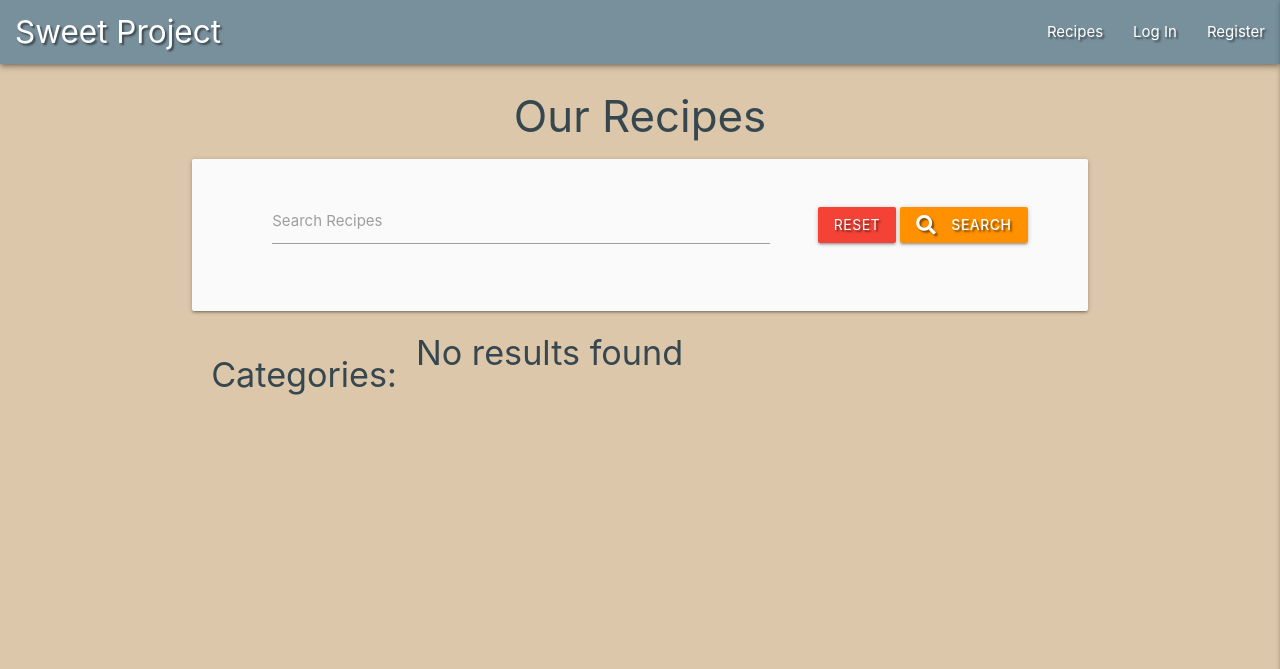
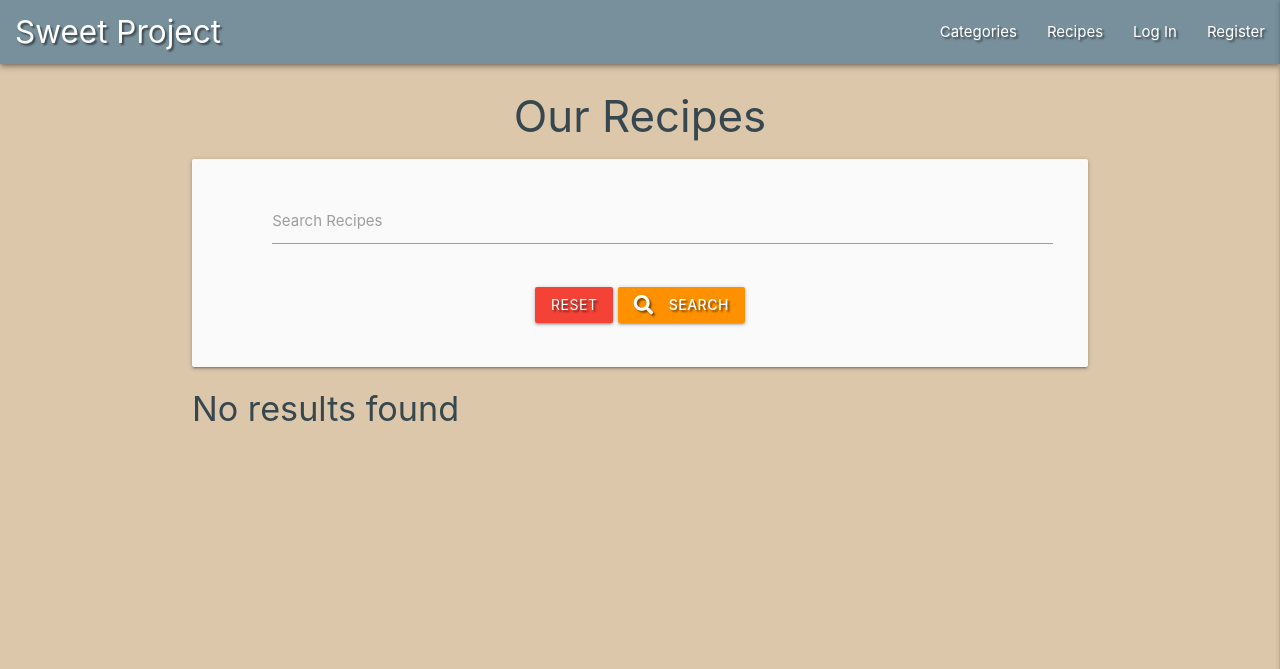
Before and after one commit to Code-Institute-Submissions/RuiOliveira83-MP3, a Flask app: page / in a window 1280 px wide. Shown: the top 669 px of the page. Run offline with Flask 2, Linux system fonts and the light colour scheme; data that the repository does not hold is empty; some libraries are stand-ins or nearby versions.

Commit message:
Categories moved to the navbar

```diff
--- a/static/css/style.css
+++ b/static/css/style.css
@@ -54,8 +54,6 @@ li.cat-list {
     max-height: 400px;
     max-width: 100%;
     width: auto;
-    align-items: center;
-    text-align: center;
 }
 
 .recipe-description{
@@ -79,3 +77,9 @@ li.cat-list {
 .btn-left-margin{
     margin-left: 20px !important;
 }
+
+.card .card-title {
+    font-size: 40px;
+    font-weight: 400;
+    text-shadow: 2px 2px 2px rgb(0 0 0 / 50%);
+}
--- a/static/js/script.js
+++ b/static/js/script.js
@@ -31,4 +31,5 @@ $(document).ready(function() {
         });
     }
     $('.modal').modal();
+    $('.dropdown-trigger').dropdown();
 });
--- a/templates/base.html
+++ b/templates/base.html
@@ -21,6 +21,15 @@
                 <a href="{{ url_for('get_recipes') }}" class="brand-logo">Sweet Project</a>
                 <a href="#" data-target="mobile-demo" class="sidenav-trigger right"><i class="fas fa-bars"></i></a>
                 <ul class="right hide-on-med-and-down">
+                    <li>
+                        <a class='dropdown-trigger' href='#' data-target='dropdown1'>Categories</a>
+                        <!-- Dropdown Structure -->
+                        <ul id='dropdown1' class='dropdown-content'>
+                            {% for category in categories %}
+                                <li><a href="{{ url_for('category_search', category_name=category.category_name) }}">{{ category.category_name }}</a></li>
+                            {% endfor %}
+                        </ul>
+                    </li>
                     <li><a href="{{ url_for('get_recipes') }}">Recipes</a></li>
                     {% if session.user %}
                         <li><a href="{{ url_for('profile', username=session['user']) }}">Profile</a></li>
--- a/templates/recipes.html
+++ b/templates/recipes.html
@@ -7,12 +7,14 @@
     <div class="row card-panel grey lighten-5">
         <form action="{{ url_for('search') }}" method="post" class="col s12">
             <div class="row valign-wrapper center-align">
-                <div class="input-field col s12 m8">
+                <div class="input-field col s12">
                     <i class="fas fas-search prefix light-blue-text text-darken-4"></i>
                     <input type="text" name="query" id="query" minlength="3" class="validate" required>
                     <label for="query">Search Recipes</label>
                 </div>
-                <div class="col s12 m4">
+            </div>
+            <div class="row center-align">
+                <div class="col s12">
                     <a href="{{ url_for('get_recipes') }}" class="red btn text-shadow">Reset</a>
                     <button type="submit" class="orange accent-3 text-shadow text-heavy waves-effect waves-light btn truncate">
                         <i class="fas fa-search left"></i> Search
@@ -24,51 +26,27 @@
 
 
     <div class="row">
-        <!-- categories -->
-        <div class="col s12 m3 btn-center-align">
-            <div class="row">
-                <h4 class="blue-grey-text text-darken-3">Categories:</h4>
-                <ul>
-                    <!-- for loop to show all the categories -->
-                    {% for category in categories %}
-                        <div class="col s6 m12 l12 btn-center-align">
-                            <li class="cat-list">
-                                <a href="{{ url_for('category_search', category_name=category.category_name) }}" class="orange accent-3 text-shadow text-heavy waves-effect waves-light btn truncate">
-                                    <span class="white-text text-uppercase">{{ category.category_name }} </span>
-                                </a>
 
-                            </li>
-                        </div>
-                    {% endfor %}
-                </ul>
-            </div>
-        </div>
         <!-- Recipes -->
         <!-- If statement assuring that we have a recipe to show -->
         {% if recipes|length > 0 %}
-            <div class="col s12 m9">
+            <div class="col s12 m10 offset-m1">
                 <h4></h4>
                 {% for recipe in recipes %}
-                <!-- Card showing a recipe -->
-                    <div class="card horizontal brown lighten-5">
-                        <!-- image. If the user didn't added a image it will show a generic image -->
-                        <div class="card-image valign-wrapper">
+                <div class="row">
+                    <div class="col s12">
+                        <div class="card brown lighten-5">
+                            <div class="card-content">
+                                <span class="card-title blue-grey-text text-darken-3 center">{{ recipe.recipe_name.capitalize() }}</span>
                                 {% if recipe.recipe_img == "" %}
-                            <img src="https://images.theconversation.com/files/307440/original/file-20191217-58292-nlmvmh.jpg" alt="{{ recipe.recipe_name }}" class="card-image">
+                                    <img src="https://images.theconversation.com/files/307440/original/file-20191217-58292-nlmvmh.jpg" alt="{{ recipe.recipe_name }}" class="card-image center">
                                     {% else %}
-                            <img src="{{ recipe.recipe_img }}" alt="{{ recipe.recipe_name }}" class="card-image">
+                                    <img src="{{ recipe.recipe_img }}" alt="{{ recipe.recipe_name }}" class="card-image center-align">
                                 {% endif %}
-                        </div>
-                        <div class="card-stacked">
-                            <div class="card-content ">
-                                <!-- Recipe name -->
-                                <h4 class="blue-grey-text text-darken-3">{{ recipe.recipe_name.capitalize() }}</h4>
-                                <p>{{ recipe.recipe_description.capitalize() }}</p>
+                                <p class="hide-on-small-only blue-grey-text text-darken-3">{{ recipe.recipe_description.capitalize() }}</p>
                             </div>
                             <div class="card-action">
-                                    <!-- Link to the recipe's page -->
                                 <a href="{{ url_for('recipe', recipe_id=recipe._id) }}">View Recipe</a>
-                                    <!-- If statement to ensure only the creator or the admin of the recipe can delete/edit it -->
                                 {% if (session.user|lower == recipe.added_by|lower or session.user|lower == "admin"|lower) %}
                                     <!-- Modal Trigger - Delete message. This will allow the user to check if he really wants to delete the recipe -->
                                     <a class="modal-trigger" href="#modal1">Delete Recipe</a>
@@ -89,6 +67,8 @@
                             </div>
                         </div>
                     </div>
+                </div>
+
 
                 {% endfor %}<br>
             </div>
```
Lines whose indentation alone changed are shown as unchanged.
